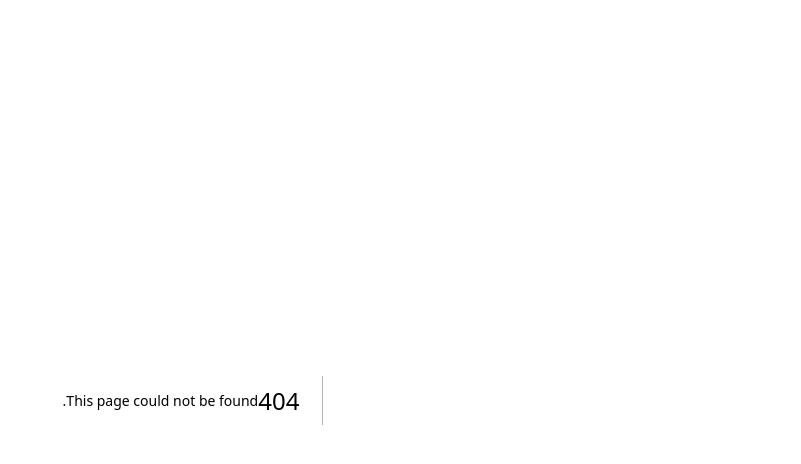
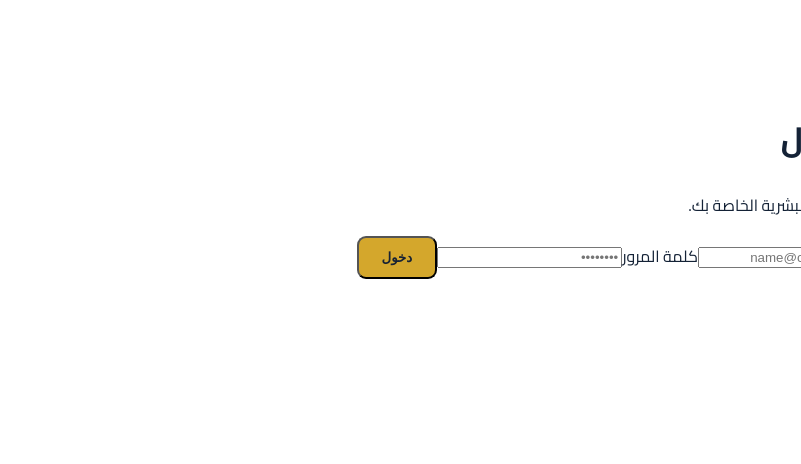
Before and after one commit to tempo033/bade3, a Next.js app: page /login in a window 1280 px wide. Before the commit this address had no page. Shown: the top 464 px of the page, without its empty margins (479-1280 px from the left). Built offline with nearby package versions, Linux system fonts and the light colour scheme.

Commit message:
Add Bade3 login page

```diff
--- /dev/null
+++ b/app/login/page.tsx
@@ -0,0 +1,20 @@
+import Link from 'next/link'
+
+export default function LoginPage() {
+  return (
+    <main className="auth-page">
+      <div className="auth-card">
+        <Link href="/" className="brand auth-brand"><span className="brand-mark">B</span><span>Bade3</span></Link>
+        <span className="eyebrow">بوابة الدخول</span>
+        <h1>تسجيل الدخول</h1>
+        <p>ادخل إلى لوحة إدارة الموارد البشرية الخاصة بك.</p>
+        <form>
+          <label>البريد الإلكتروني<input type="email" placeholder="name@company.com" /></label>
+          <label>كلمة المرور<input type="password" placeholder="••••••••" /></label>
+          <button className="primary" type="submit">دخول</button>
+        </form>
+        <Link href="/" className="back-link">العودة للرئيسية</Link>
+      </div>
+    </main>
+  )
+}
```
